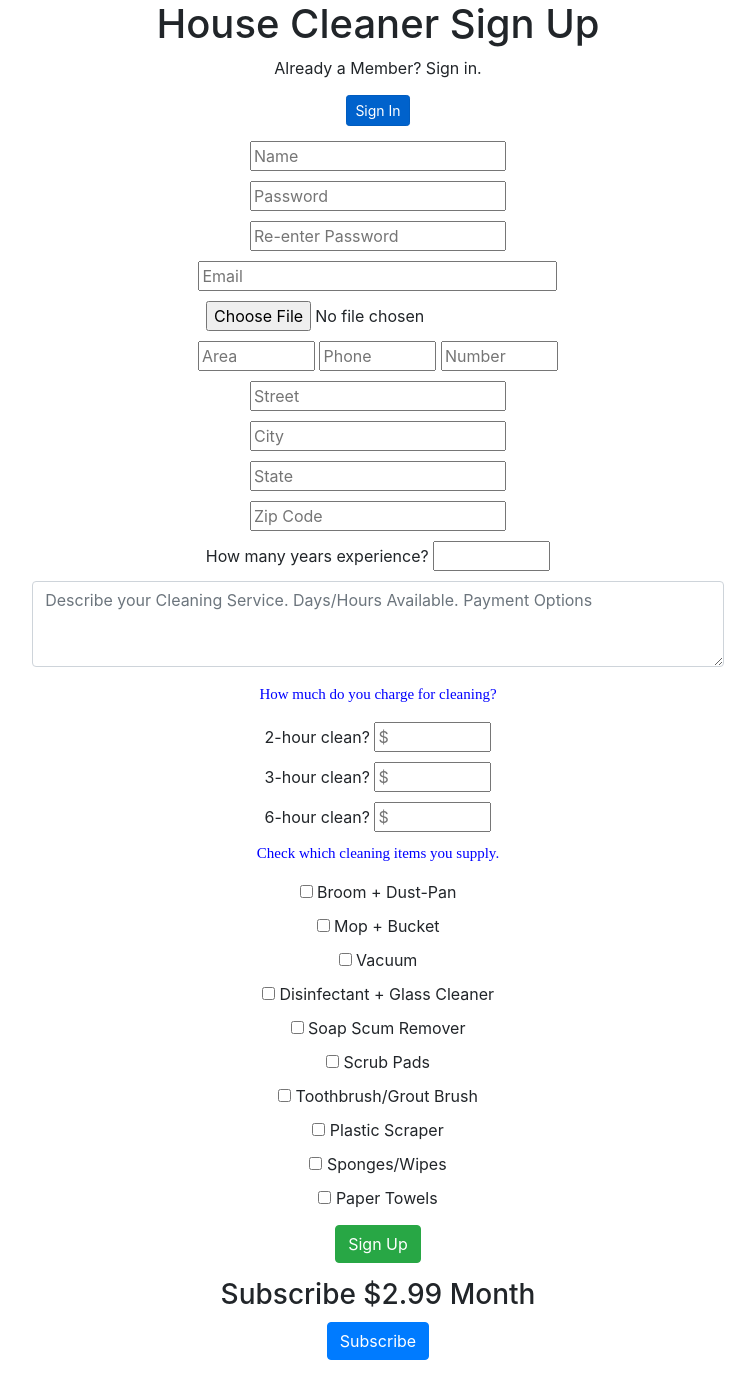
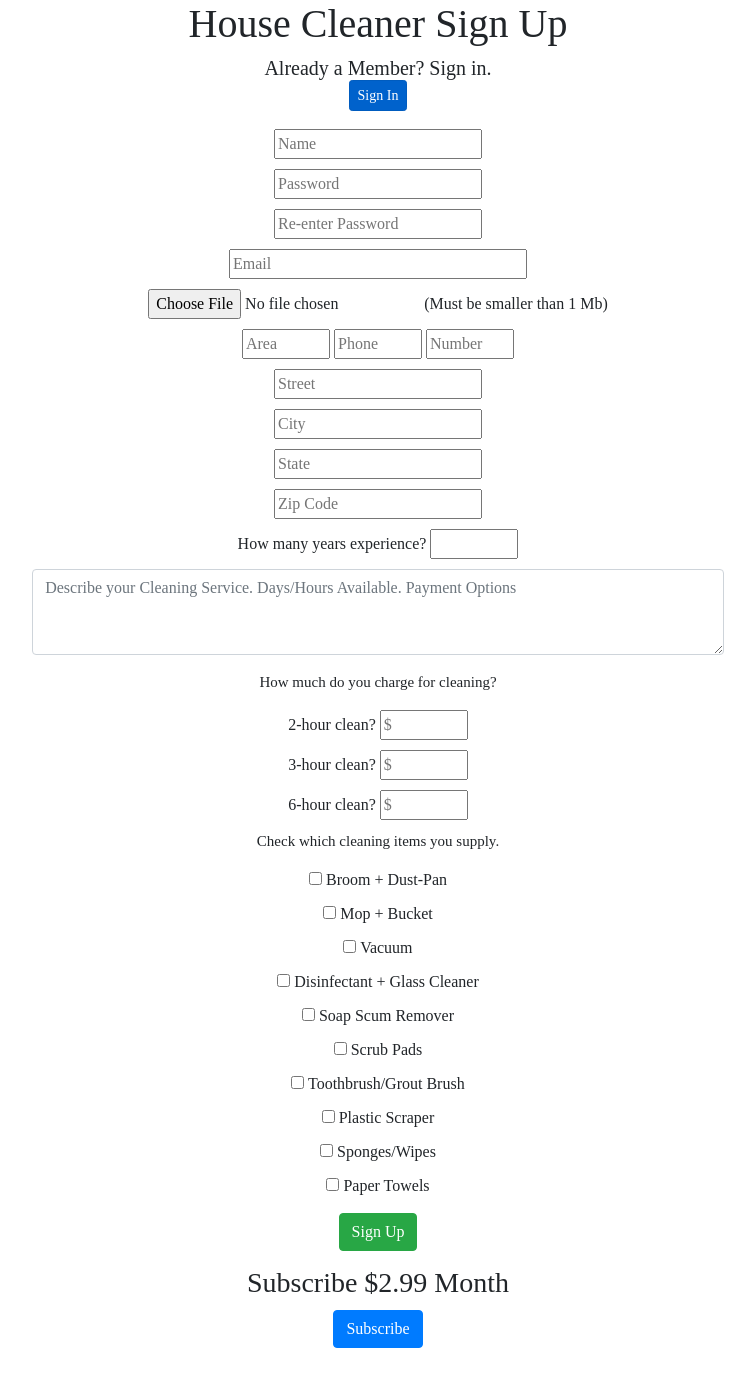
Before and after one commit to russell305/housekeeping, a Flask app: template templates/signup.html in a window 1280 px wide. Shown: the whole page, without its empty margins (262-1017 px from the left). After the commit the page ends 1348 px from the top, so only its background shows below. Run offline with Flask 2, Linux system fonts and the light colour scheme; the template is opened without the code that fills it, so the values that code supplies are empty; some libraries are stand-ins or nearby versions.

Commit message:
monseratt

```diff
--- a/application.py
+++ b/application.py
@@ -11,16 +11,13 @@ from flask_session import Session
 import os
 from sqlalchemy import create_engine
 from sqlalchemy.orm import scoped_session, sessionmaker
-# from pprint import pprint
+
 #import csv
 import json #for Python to Javascript
 import requests #for JSON
 import hashlib #password
 import re  #regex
-# import base64
 
-
-# import re
 
 #https://pythonhosted.org/flask-mail/  redo email
 
@@ -41,6 +38,7 @@ GOOGLE_MAPS_API_URL = 'https://maps.googleapis.com/maps/api/geocode/json'
 
 app.config["SESSION_PERMANENT"] = False
 app.config["SESSION_TYPE"] = "filesystem"
+app.config['MAX_CONTENT_LENGTH'] = 1 * 1024 * 1024
 Session (app)
 
 engine = create_engine("postgres://ayjxjjxhgpzlnl:f150cc319da46e38a1fb398ee335d98fa5468668d0d8aa3da415aed475d08f9b@ec2-54-225-227-125.compute-1.amazonaws.com:5432/d9prh5mib7dh2p")
@@ -195,10 +193,11 @@ def uploader():
 
 @app.route("/signup_check", methods = ["POST"])
 def signup_check():
-	imageF = request.files['image']
-
-	image = imageF.read()
-
+	image_file = request.files['image']
+	image = image_file.read()
+	# image_size= os.path.getsize(image)
+	# image_size = os.stat(image).st_size
+	# print(h)
 	name = request.form.get("name")
 	password1 = request.form.get("password")
 	salt = "6Agz"
--- a/templates/sign-in.html
+++ b/templates/sign-in.html
@@ -16,7 +16,7 @@
           background-color: ;
           margin: 3%;
           padding: 0;
-          font: monseratt;
+          font-family: Montserrat;
         }
 				form{
 					margin-bottom: 15px;
@@ -45,10 +45,10 @@
     <div class="container-fluid text-center">
       <form action="{{ url_for('user') }}" method="post">
         <div class = "input-fields" >
-            <input type="text" name="name" placeholder="Name/Nombre" maxlength="20" required>
+            <input type="text" name="name" placeholder="Name" maxlength="20" required>
         </div>
         <div class = "input-fields" >
-            <input type="text" name="password" placeholder="Password/Contraseña" maxlength="20"  required>
+            <input type="text" name="password" placeholder="Password" maxlength="20"  required>
         </div>
         <button class="btn btn-success btn-md ">Submit</button>
       </form>
--- a/templates/signup.html
+++ b/templates/signup.html
@@ -10,8 +10,11 @@
     <script src="https://maxcdn.bootstrapcdn.com/bootstrap/3.3.7/js/bootstrap.min.js" integrity="sha384-Tc5IQib027qvyjSMfHjOMaLkfuWVxZxUPnCJA7l2mCWNIpG9mGCD8wGNIcPD7Txa" crossorigin="anonymous"></script>
 		<link rel="stylesheet" href="https://use.fontawesome.com/releases/v5.6.3/css/all.css" integrity="sha384-UHRtZLI+pbxtHCWp1t77Bi1L4ZtiqrqD80Kn4Z8NTSRyMA2Fd33n5dQ8lWUE00s/" crossorigin="anonymous">
 		<style>
+				body{
+					font-family: Montserrat;
+				}
+				form{
 
-				form{
 					margin-bottom: 15px;
 					margin-top: 10px;
           margin-right: 8%;
@@ -27,9 +30,12 @@
 					background-color: ;
 				}
 				p{
-					font-family: Montserrat;
-					color: blue;
+
+
 					font-size:15px;
+				}
+				.signin{
+					margin-top: -15px;
 				}
 		</style>
 		</head>
@@ -44,9 +50,9 @@
   						<div >
   								<h1>House Cleaner Sign Up</h1>
 								<div >
-									<span>Already a Member? Sign in.</span>
+									<h5>Already a Member? Sign in.</h5>
 									<form action="{{ url_for('signin') }}" method="post">
-										<button class="btn btn-primary btn-sm active" aria-pressed="true">Sign In</button>
+										<button class="btn btn-primary btn-sm active signin" aria-pressed="true">Sign In</button>
 									</form>
 								</div>
   								<form action="{{ url_for('signup_check') }}" method="post"  enctype = "multipart/form-data">
@@ -66,11 +72,9 @@
 	  	 					 		</div>
 										<div class = "input-fields" >
 
-											<input type = "file" name = "image" accept="image/x-png"/>
-											<!-- <input type="file" name="imagefilename"  /> -->
+											<input type = "file" name = "image" /> (Must be smaller than 1 Mb)
 
-											<!-- <input type = "submit"/> -->
-											<!-- <input type = "submit"/> -->
+										<!-- accept="image/x-png" -->
 	  	 					 		</div>
 
 										<div class = "input-fields">
@@ -92,7 +96,7 @@
 	  	 					 			 	<input type="text" name="zip_code" placeholder="Zip Code" maxlength="20" >
 	  	 					 		</div>
 										<div class = "input-fields">
-	  										<span >How many years experience?</span>
+	  									How many years experience?
 	  										<input type="number" name="years" oninput="if(value.length>3)value=value.slice(0,3)" min="1" max="99999" required>
 	  								</div>
 
--- a/templates/user.html
+++ b/templates/user.html
@@ -16,7 +16,7 @@
           background-color: ;
           margin: 3%;
           padding: 0;
-          font: monseratt;
+          font-family: Montserrat;
         }
 				.container-fluid{
 
```
Also changed, not shown: templates/index.html (+27 -11 lines), 3 other files.
